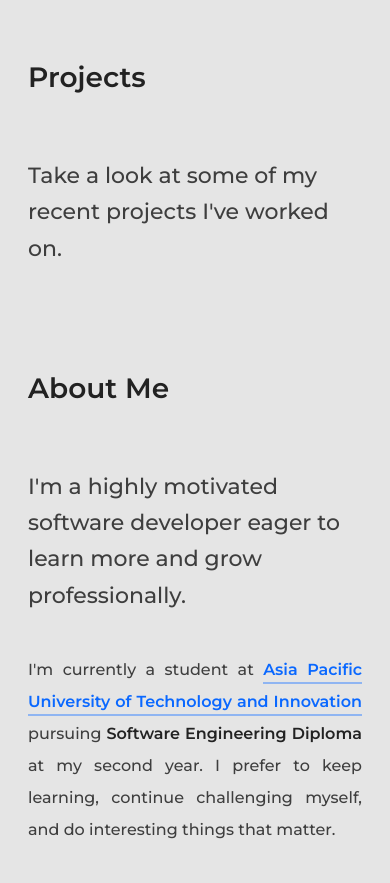
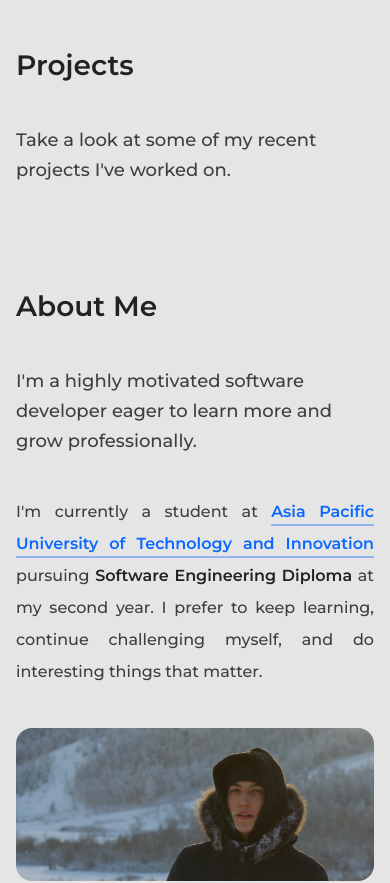
Before and after one commit to pvlvstepan/portfolio-v1, a React (Create React App) app: page / in a window 390 px wide. Shown: the part 860-1743 px from the top of the page. Built offline with nearby package versions, Linux system fonts and the light colour scheme.

Commit message:
Improve text responsiveness

```diff
--- a/src/App.js
+++ b/src/App.js
@@ -20,7 +20,7 @@ function App() {
         xl: '1140px',
         xxl: '1320px'
       }}>
-      <Box maxW={{ xs: 'full', lg: '700', xl: '880px' }} bg={bg} p={{ xs: 3, md: 0 }}>
+      <Box maxW={{ xs: 'full', lg: '700', xl: '880px' }} bg={bg}>
         <SideNav />
         <SectionHome />
         <SectionProjects />
--- a/src/components/TextElements/index.js
+++ b/src/components/TextElements/index.js
@@ -25,9 +25,9 @@ export const SectionDescription = ({ text }) => {
             as='h2'
             fontWeight='medium'
             maxW={{ xs: 'full', sm: '400' }}
-            fontSize='22px'
+            fontSize={{ xs: '18px', sm: '22px' }}
             lineHeight='1.65'
-            mt='60px'
+            mt={{ sm: '60px' }}
             mb='40px'>
             {text}
         </Heading>
```
